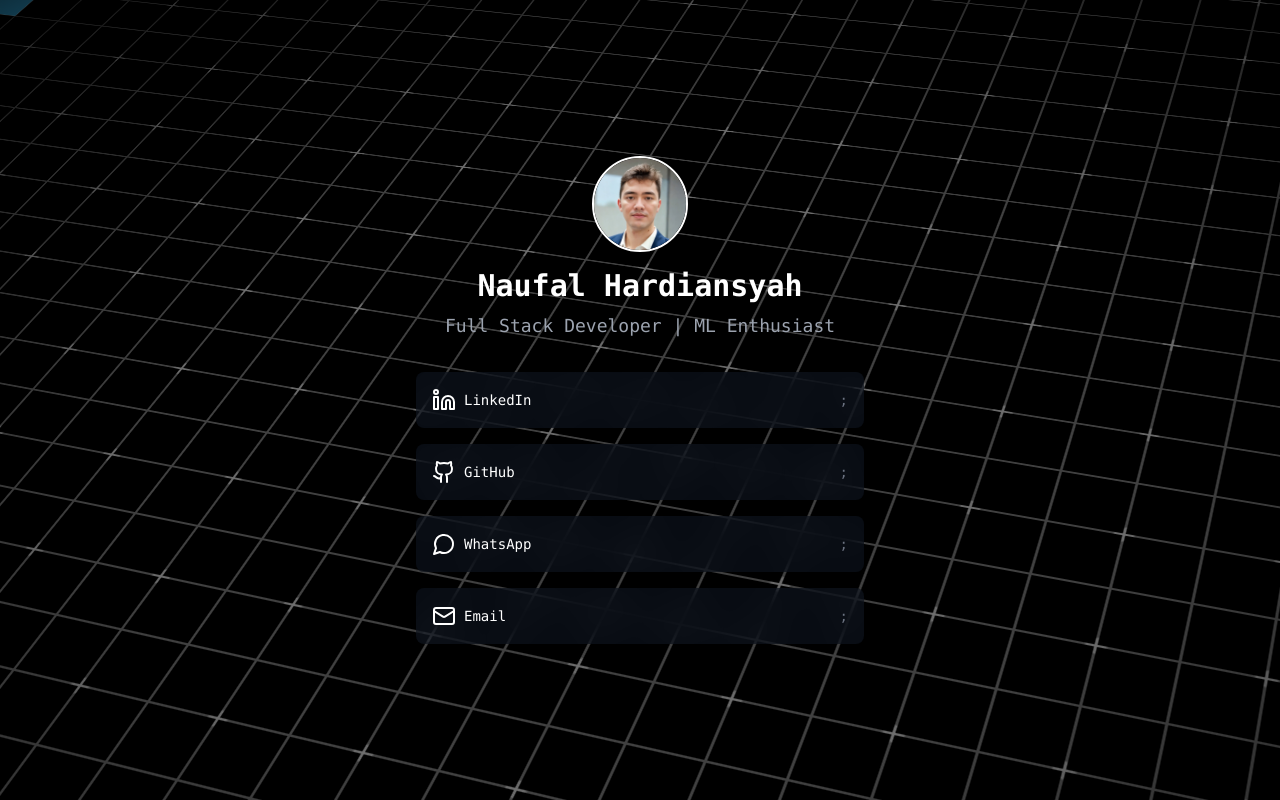
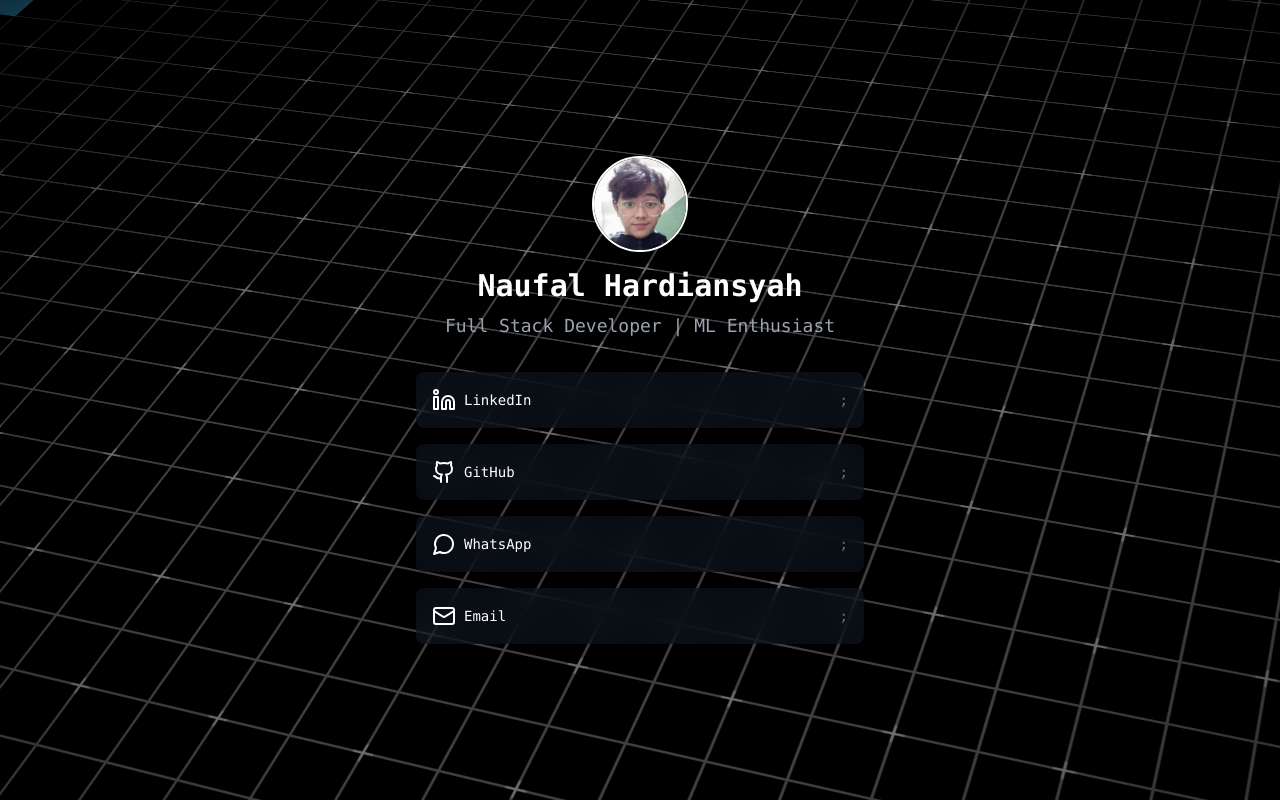
Before and after one commit to Cranbaerry/Cranbaerry, a Next.js app: page / in a window 1280 px wide. Built offline with nearby package versions, Linux system fonts and the light colour scheme.

Commit message:
adj: update profile picture URL

```diff
--- a/app/page.tsx
+++ b/app/page.tsx
@@ -3,7 +3,7 @@ import { MinimalistProgrammerLinktree, LinkItem } from "@/components/minimalist-
 export default function Home() {
     const name = "Naufal Hardiansyah";
     const role = "Full Stack Developer | ML Enthusiast";
-    const pictureUrl = '/assets/profile.jpg';
+    const pictureUrl = '/assets/profile2.jpg';
 
     const links: LinkItem[] = [
         { name: 'LinkedIn', icon: <Linkedin />, url: 'https://www.linkedin.com/in/naufal-h/' },
```
Also changed, not shown: public/assets/profile2.jpg (added).
